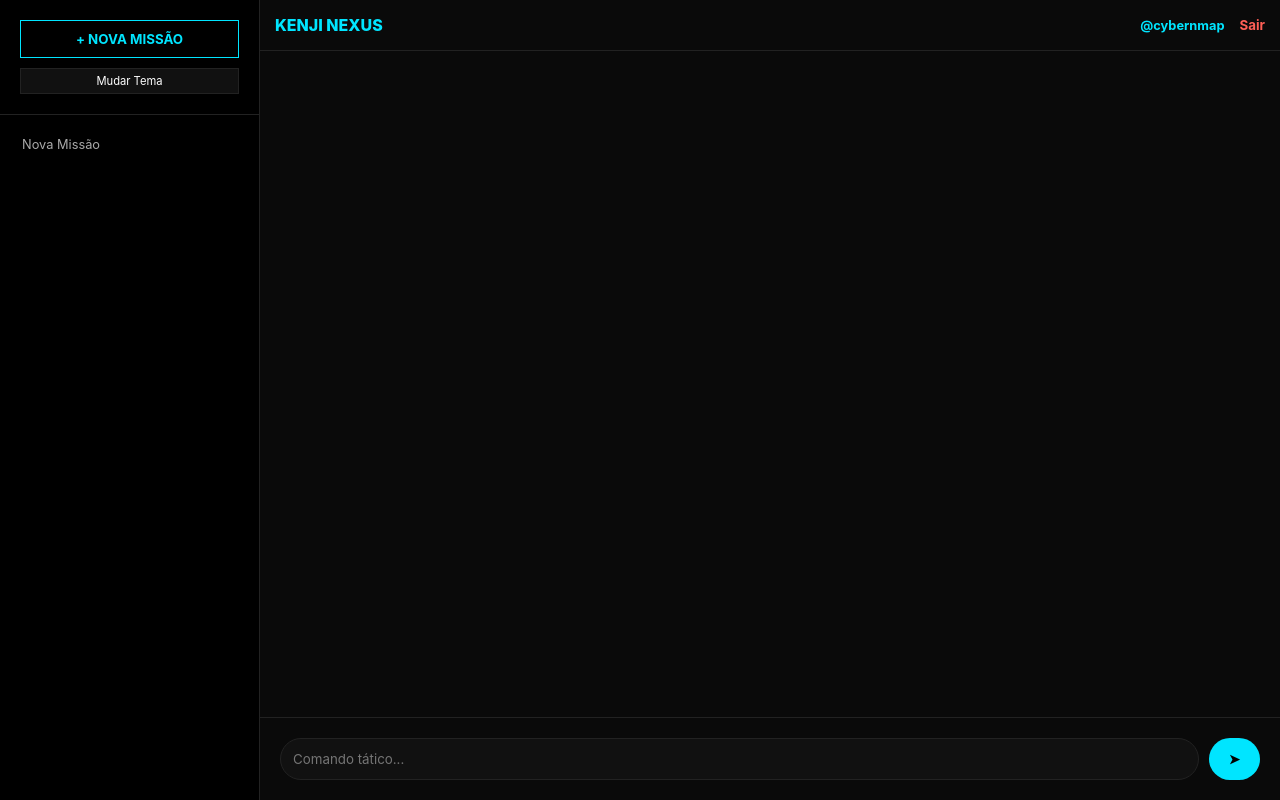
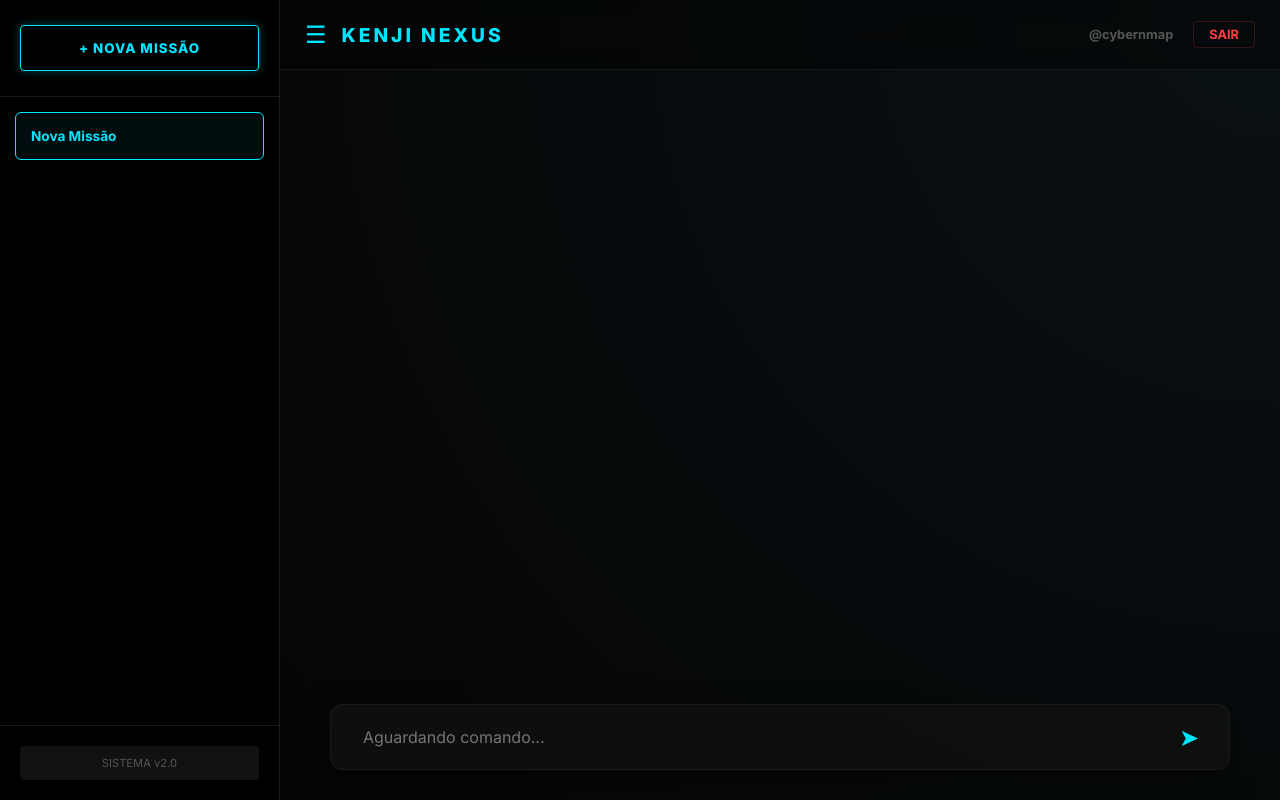
Before and after one commit to yossei-crypto/Kenji-nexus, a Flask app: page / in a window 1280 px wide. Run offline with Flask 3, Linux system fonts and the light colour scheme; the visitor is signed in with stand-in values (Sample User, id 1); data comes from the database, SQL or seed files in the repository; data that the repository does not hold is empty.

Commit message:
Atualizar o index.html

```diff
--- a/templates/index.html
+++ b/templates/index.html
@@ -1,58 +1,198 @@
 <!DOCTYPE html>
-<html lang="pt-PT" data-theme="dark">
+<html lang="pt-BR" data-theme="dark">
 <head>
     <meta charset="UTF-8">
     <meta name="viewport" content="width=device-width, initial-scale=1.0, maximum-scale=1.0, user-scalable=no">
-    <title>Kenji Nexus</title>
+    <title>Kenji Nexus | Command Center</title>
     <script src="https://cdn.jsdelivr.net/npm/marked/marked.min.js"></script>
+    <link href="https://fonts.googleapis.com/css2?family=JetBrains+Mono:wght@400;700&family=Inter:wght@400;700;800&display=swap" rel="stylesheet">
     <style>
-        :root { --bg: #0a0a0a; --panel: #111; --accent: #00e5ff; --text: #fff; --border: #222; }
-        [data-theme="light"] { --bg: #f5f5f5; --panel: #fff; --accent: #008ba3; --text: #1a1a1a; --border: #ccc; }
-        * { box-sizing: border-box; margin: 0; padding: 0; font-family: 'Inter', sans-serif; transition: 0.2s; }
-        body { background: var(--bg); color: var(--text); height: 100dvh; display: flex; overflow: hidden; }
-        #sidebar { width: 260px; background: #000; border-right: 1px solid var(--border); display: flex; flex-direction: column; }
-        #main { flex: 1; display: flex; flex-direction: column; }
-        header { padding: 15px; border-bottom: 1px solid var(--border); display: flex; justify-content: space-between; align-items: center; }
-        #chat-box { flex: 1; overflow-y: auto; padding: 20px; display: flex; flex-direction: column; gap: 20px; }
-        .msg { max-width: 85%; padding: 12px 18px; border-radius: 15px; line-height: 1.5; animation: fadeIn 0.3s ease; }
-        @keyframes fadeIn { from { opacity: 0; transform: translateY(10px); } to { opacity: 1; transform: translateY(0); } }
-        .user { align-self: flex-end; background: #222; color: #fff; }
-        .ai { align-self: flex-start; background: var(--panel); border: 1px solid var(--border); width: 100%; }
-        pre { background: #000; padding: 15px; border-radius: 8px; position: relative; overflow-x: auto; margin: 10px 0; }
-        code { color: var(--accent); }
-        .copy-btn { position: absolute; top: 5px; right: 5px; background: #333; color: #fff; border: none; padding: 5px 10px; border-radius: 5px; cursor: pointer; font-size: 0.7rem; }
-        .input-area { padding: 20px; border-top: 1px solid var(--border); display: flex; gap: 10px; }
-        input { flex: 1; background: var(--panel); border: 1px solid var(--border); color: var(--text); padding: 12px; border-radius: 25px; outline: none; }
+        :root {
+            --bg: #050505;
+            --sidebar-bg: #000000;
+            --panel-bg: rgba(15, 15, 15, 0.95);
+            --accent: #00e5ff;
+            --accent-glow: rgba(0, 229, 255, 0.3);
+            --text: #e0e0e0;
+            --border: #1a1a1a;
+            --user-bubble: #1a1a1a;
+        }
+
+        * { box-sizing: border-box; margin: 0; padding: 0; font-family: 'Inter', sans-serif; }
+
+        body {
+            background: var(--bg);
+            color: var(--text);
+            height: 100dvh;
+            width: 100vw;
+            display: flex;
+            overflow: hidden;
+        }
+
+        /* BARRA LATERAL TÁTICA */
+        #sidebar {
+            width: 280px;
+            background: var(--sidebar-bg);
+            border-right: 1px solid var(--border);
+            display: flex;
+            flex-direction: column;
+            transition: transform 0.3s cubic-bezier(0.4, 0, 0.2, 1);
+            z-index: 1000;
+        }
+
+        .sidebar-header { padding: 25px 20px; border-bottom: 1px solid var(--border); }
+
+        .new-chat-btn {
+            width: 100%;
+            padding: 14px;
+            background: transparent;
+            border: 1px solid var(--accent);
+            color: var(--accent);
+            border-radius: 4px;
+            cursor: pointer;
+            font-weight: 800;
+            text-transform: uppercase;
+            letter-spacing: 1px;
+            box-shadow: 0 0 10px var(--accent-glow);
+        }
+
+        #historico { flex: 1; overflow-y: auto; padding: 15px; }
+        .conv-item {
+            padding: 15px;
+            border-radius: 6px;
+            cursor: pointer;
+            font-size: 0.85rem;
+            color: #888;
+            margin-bottom: 8px;
+            border: 1px solid transparent;
+        }
+        .conv-item:hover { background: #111; color: var(--text); }
+        .ativa {
+            background: rgba(0, 229, 255, 0.05);
+            border-color: var(--accent);
+            color: var(--accent);
+            font-weight: bold;
+        }
+
+        /* ÁREA CENTRAL */
+        #main-command {
+            flex: 1;
+            display: flex;
+            flex-direction: column;
+            background: radial-gradient(circle at top right, #0a1114, #050505);
+        }
+
+        header {
+            height: 70px;
+            padding: 0 25px;
+            border-bottom: 1px solid var(--border);
+            display: flex;
+            justify-content: space-between;
+            align-items: center;
+            background: rgba(0,0,0,0.4);
+            backdrop-filter: blur(10px);
+        }
+
+        .logo { font-weight: 800; letter-spacing: 3px; color: var(--accent); font-size: 1.2rem; }
+        .user-tag { color: #555; font-size: 0.8rem; font-weight: bold; }
+
+        /* CHAT FLUXO */
+        #chat-wrapper { flex: 1; overflow-y: auto; padding: 25px; display: flex; flex-direction: column; gap: 30px; }
+
+        .message { max-width: 90%; line-height: 1.6; font-size: 0.95rem; animation: slideIn 0.3s ease-out; }
+        @keyframes slideIn { from { opacity: 0; transform: translateY(15px); } to { opacity: 1; transform: translateY(0); } }
+
+        .user-msg { align-self: flex-end; background: var(--user-bubble); padding: 15px 20px; border-radius: 20px 20px 0 20px; color: #fff; border: 1px solid #333; }
+
+        .ai-msg { align-self: flex-start; width: 100%; border-left: 2px solid var(--accent); padding-left: 20px; margin-bottom: 10px; }
+        .ai-msg code { font-family: 'JetBrains Mono', monospace; color: var(--accent); background: #000; padding: 2px 6px; border-radius: 4px; }
+
+        pre {
+            background: #000;
+            padding: 20px;
+            border-radius: 8px;
+            margin: 15px 0;
+            overflow-x: auto;
+            border: 1px solid var(--border);
+            position: relative;
+        }
+
+        /* INPUT TÁTICO */
+        .input-zone { padding: 30px 25px; background: transparent; }
+        .input-shell {
+            max-width: 900px;
+            margin: 0 auto;
+            display: flex;
+            background: var(--panel-bg);
+            border: 1px solid var(--border);
+            border-radius: 12px;
+            padding: 10px 20px;
+            box-shadow: 0 10px 30px rgba(0,0,0,0.5);
+        }
+        input {
+            flex: 1;
+            background: transparent;
+            border: none;
+            color: #fff;
+            padding: 12px;
+            outline: none;
+            font-size: 1rem;
+        }
+        .send-btn {
+            background: none;
+            border: none;
+            color: var(--accent);
+            font-size: 1.5rem;
+            cursor: pointer;
+            padding: 0 10px;
+        }
+
+        /* MOBILE FIX */
+        @media (max-width: 768px) {
+            #sidebar { position: absolute; height: 100%; transform: translateX(-100%); }
+            #sidebar.open { transform: translateX(0); }
+            .logo { font-size: 1rem; }
+        }
     </style>
 </head>
 <body>
+
     <div id="sidebar">
-        <div style="padding: 20px; border-bottom: 1px solid #222;">
-            <button onclick="novaMissao()" style="width:100%; padding:10px; background:transparent; border:1px solid var(--accent); color:var(--accent); cursor:pointer; font-weight:bold;">+ NOVA MISSÃO</button>
-            <button onclick="toggleTheme()" style="width:100%; margin-top:10px; padding:5px; background:var(--panel); border:1px solid var(--border); color:var(--text); cursor:pointer; font-size:0.7rem;">Mudar Tema</button>
+        <div class="sidebar-header">
+            <button class="new-chat-btn" onclick="novaMissao()">+ Nova Missão</button>
         </div>
-        <div id="historico" style="flex:1; overflow-y:auto; padding:10px;"></div>
+        <div id="historico"></div>
+        <div style="padding: 20px; border-top: 1px solid var(--border);">
+            <button onclick="toggleTheme()" style="width: 100%; background: #111; color: #555; border: none; padding: 10px; border-radius: 4px; font-size: 0.7rem; cursor: pointer;">SISTEMA v2.0</button>
+        </div>
     </div>
-    <div id="main">
+
+    <main id="main-command">
         <header>
-            <div style="font-weight: 800; color: var(--accent);">KENJI NEXUS</div>
-            <div style="display:flex; gap:15px; align-items:center;">
-                <a href="https://instagram.com/cybernmap" target="_blank" style="color:var(--accent); text-decoration:none; font-size:0.8rem; font-weight:bold;">@cybernmap</a>
-                <button onclick="location.href='/logout'" style="background:none; border:none; color:#ff5f56; cursor:pointer; font-weight:bold;">Sair</button>
+            <div style="display: flex; align-items: center; gap: 15px;">
+                <button onclick="document.getElementById('sidebar').classList.toggle('open')" style="background:none; border:none; color:var(--accent); font-size: 1.5rem; cursor: pointer; display: block;">☰</button>
+                <div class="logo">KENJI NEXUS</div>
+            </div>
+            <div style="display: flex; gap: 20px; align-items: center;">
+                <span class="user-tag">@cybernmap</span>
+                <button onclick="location.href='/logout'" style="color: #ff3e3e; background: none; border: 1px solid #ff3e3e33; padding: 5px 15px; border-radius: 4px; cursor: pointer; font-size: 0.8rem; font-weight: bold;">SAIR</button>
             </div>
         </header>
-        <div id="chat-box"></div>
-        <div class="input-area">
-            <input type="text" id="user-input" placeholder="Comando tático..." autocomplete="off">
-            <button onclick="enviar()" style="background:var(--accent); border:none; padding:10px 20px; border-radius:25px; cursor:pointer; font-weight:bold;">➤</button>
+
+        <div id="chat-wrapper">
+            </div>
+
+        <div class="input-zone">
+            <div class="input-shell">
+                <input type="text" id="user-input" placeholder="Aguardando comando..." autocomplete="off">
+                <button class="send-btn" onclick="enviar()">➤</button>
+            </div>
         </div>
-    </div>
+    </main>
+
     <script>
         let convId = null;
-        function toggleTheme() {
-            const h = document.documentElement;
-            h.setAttribute('data-theme', h.getAttribute('data-theme') === 'dark' ? 'light' : 'dark');
-        }
+
         async function carregarSidebar() {
             const res = await fetch('/carregar_conversas');
             const data = await res.json();
@@ -60,45 +200,52 @@
             div.innerHTML = '';
             data.forEach(c => {
                 const item = document.createElement('div');
-                item.style = "padding:12px; cursor:pointer; border-radius:8px; margin-bottom:5px; font-size:0.8rem; color:#aaa;";
+                item.className = `conv-item ${convId === c.id ? 'ativa' : ''}`;
                 item.innerText = c.titulo;
                 item.onclick = () => carregarChat(c.id);
                 div.appendChild(item);
             });
         }
+
         async function novaMissao() {
             const res = await fetch('/nova_conversa', {method: 'POST'});
             const data = await res.json();
             convId = data.id;
-            carregarSidebar();
-            document.getElementById('chat-box').innerHTML = '';
+            await carregarSidebar();
+            carregarChat(data.id);
         }
+
         async function carregarChat(id) {
             convId = id;
+            if (window.innerWidth < 768) document.getElementById('sidebar').classList.remove('open');
             const res = await fetch(`/carregar_historico/${id}`);
             const msgs = await res.json();
-            const box = document.getElementById('chat-box');
+            const box = document.getElementById('chat-wrapper');
             box.innerHTML = '';
             msgs.forEach(m => addBubble(m.content, m.role));
+            carregarSidebar();
         }
+
         function addBubble(txt, role, tempId = null) {
-            const box = document.getElementById('chat-box');
+            const box = document.getElementById('chat-wrapper');
             const div = document.createElement('div');
             if(tempId) div.id = tempId;
-            div.className = `msg ${role === 'user' ? 'user' : 'ai'}`;
+            div.className = `message ${role === 'user' ? 'user-msg' : 'ai-msg'}`;
             div.innerHTML = role === 'assistant' ? marked.parse(txt) : txt;
             box.appendChild(div);
-            box.scrollTop = box.scrollHeight;
-            setupCopy();
+            box.scrollTo({ top: box.scrollHeight, behavior: 'smooth' });
         }
+
         async function enviar() {
             const inp = document.getElementById('user-input');
             const val = inp.value.trim();
             if(!val || !convId) return;
             inp.value = '';
             addBubble(val, 'user');
+
             const tId = "loading-" + Date.now();
-            addBubble("<i>A processar tática...</i>", "assistant", tId);
+            addBubble("<i>Sincronizando com Nexus...</i>", "assistant", tId);
+
             const res = await fetch('/chat', {
                 method: 'POST',
                 headers: {'Content-Type': 'application/json'},
@@ -107,20 +254,8 @@
             const data = await res.json();
             document.getElementById(tId).remove();
             addBubble(data.resposta, 'assistant');
-            carregarSidebar();
         }
-        function setupCopy() {
-            document.querySelectorAll('pre').forEach(pre => {
-                if (pre.querySelector('.copy-btn')) return;
-                const btn = document.createElement('button');
-                btn.className = 'copy-btn'; btn.innerText = 'Copiar';
-                btn.onclick = () => {
-                    navigator.clipboard.writeText(pre.innerText.replace('Copiar', ''));
-                    btn.innerText = '✅'; setTimeout(() => btn.innerText = 'Copiar', 2000);
-                };
-                pre.appendChild(btn);
-            });
-        }
+
         document.getElementById('user-input').onkeypress = (e) => e.key === 'Enter' && enviar();
         window.onload = () => { carregarSidebar(); novaMissao(); };
     </script>
```
